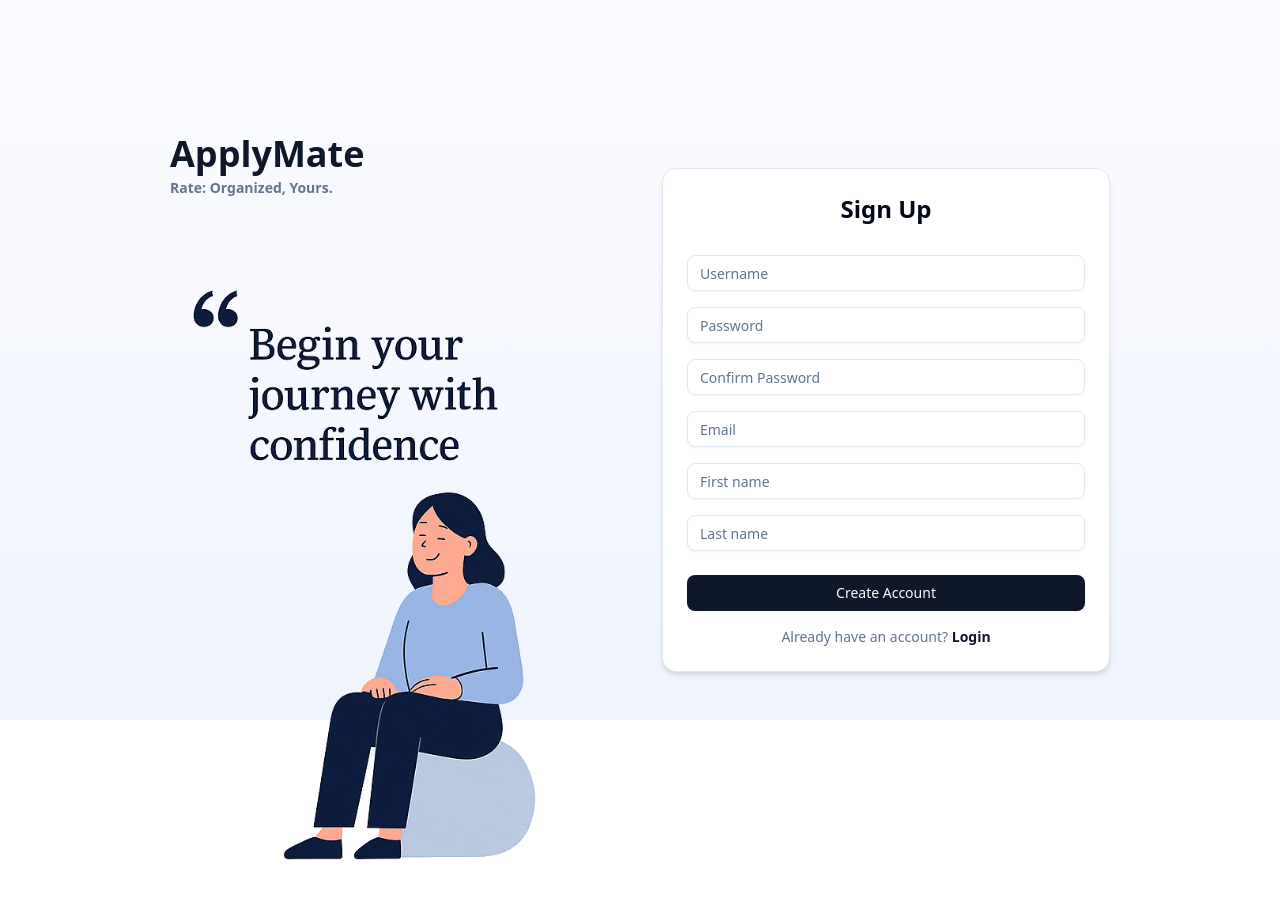
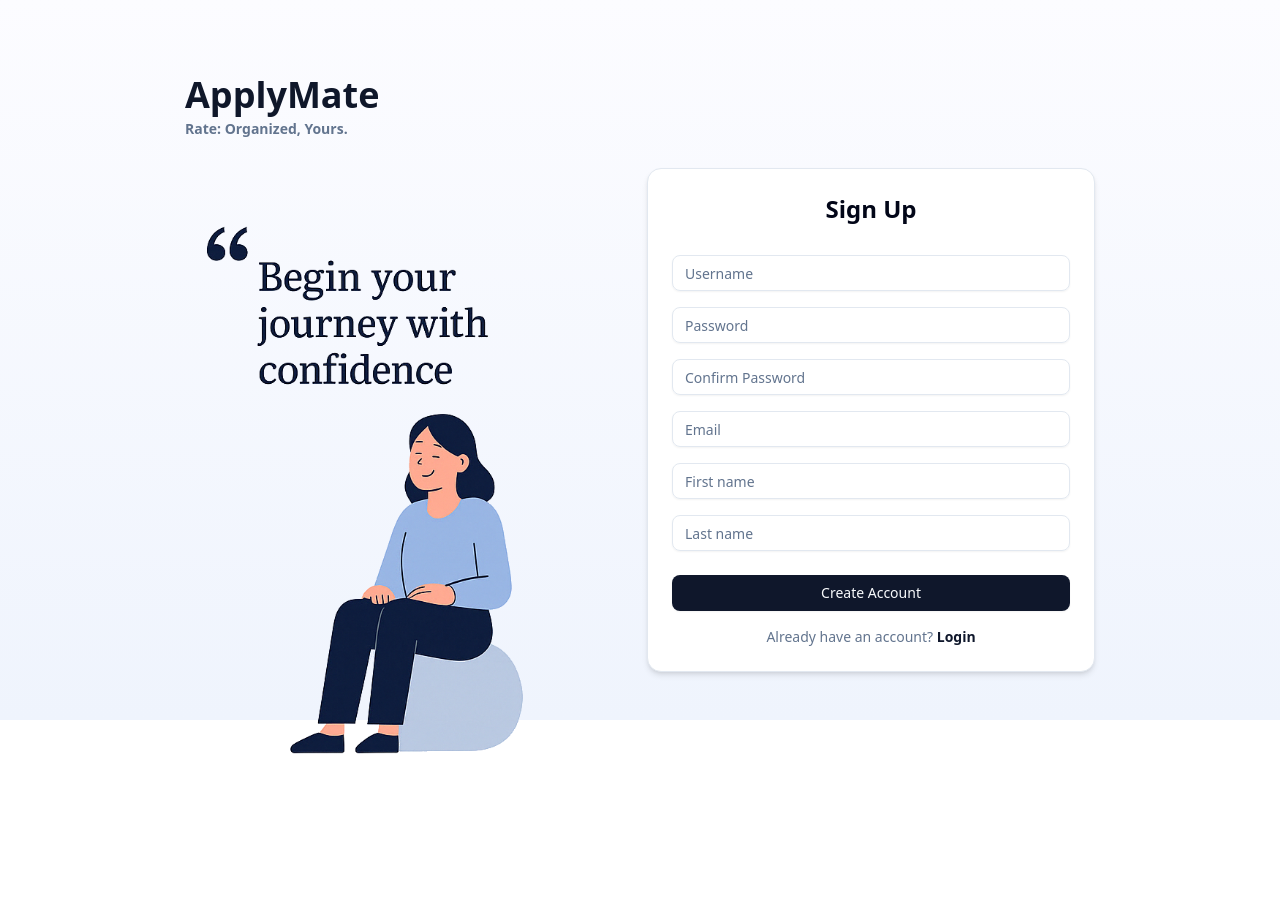
Before and after one commit to hyewon6588/applymate, a Next.js app in the folder client/: page /signup in a window 1280 px wide. Shown: the top 898 px of the page. After the commit the page ends 803 px from the top, so only its background shows below. Built offline with nearby package versions, Linux system fonts and the light colour scheme.

Commit message:
signup page ui update

```diff
--- a/client/src/app/signup/page.tsx
+++ b/client/src/app/signup/page.tsx
@@ -112,15 +112,15 @@ export default function SignupPage() {
   return (
     <BackgroundSection>
       <div
-        className="flex flex-col justify-start h-full mt-7"
-        style={{ marginRight: "60px" }}
+        className="flex flex-col justify-start h-full"
+        style={{ marginRight: "60px", marginTop: "-90px" }}
       >
         <Logo size="large" />
         <Image
           src="/pictures/illustration_signup.png"
           alt="Sign up illustration"
-          width={400}
-          height={400}
+          width={370}
+          height={370}
           className="object-contain"
         />
       </div>
```
